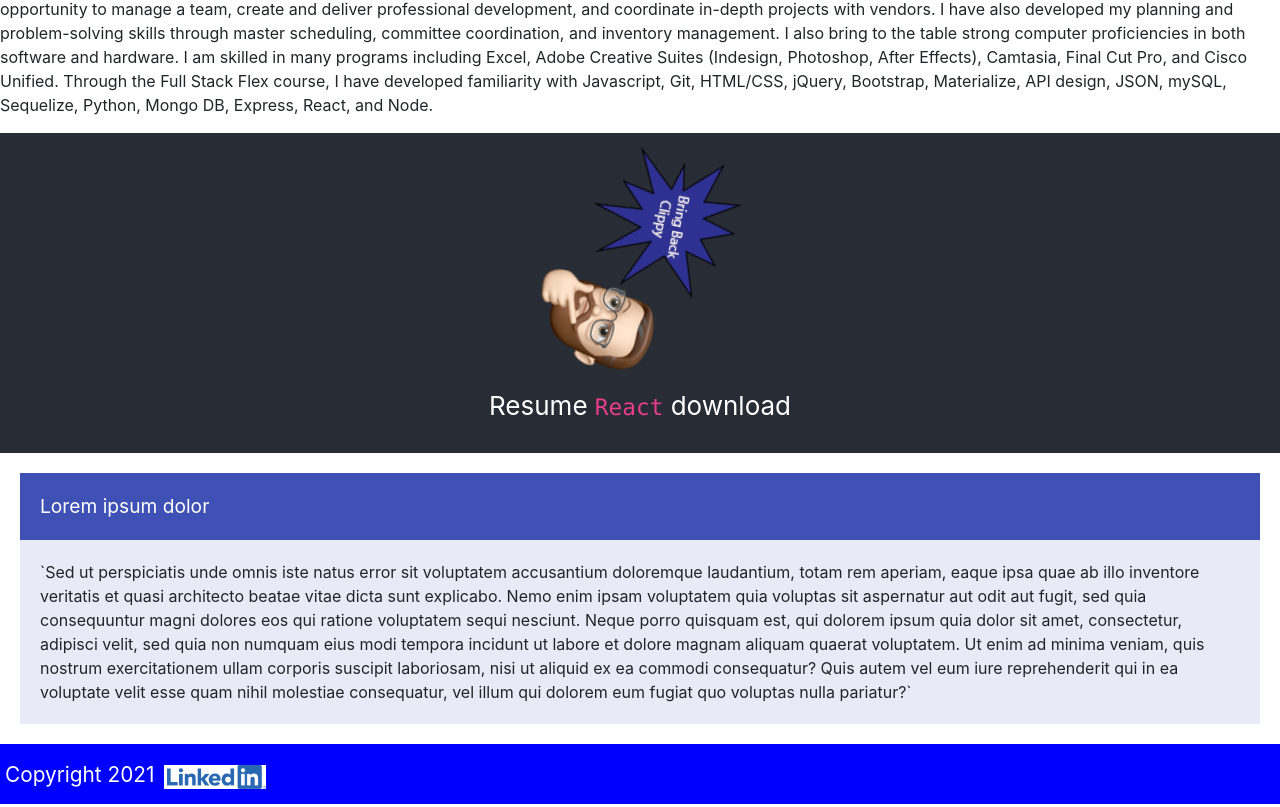
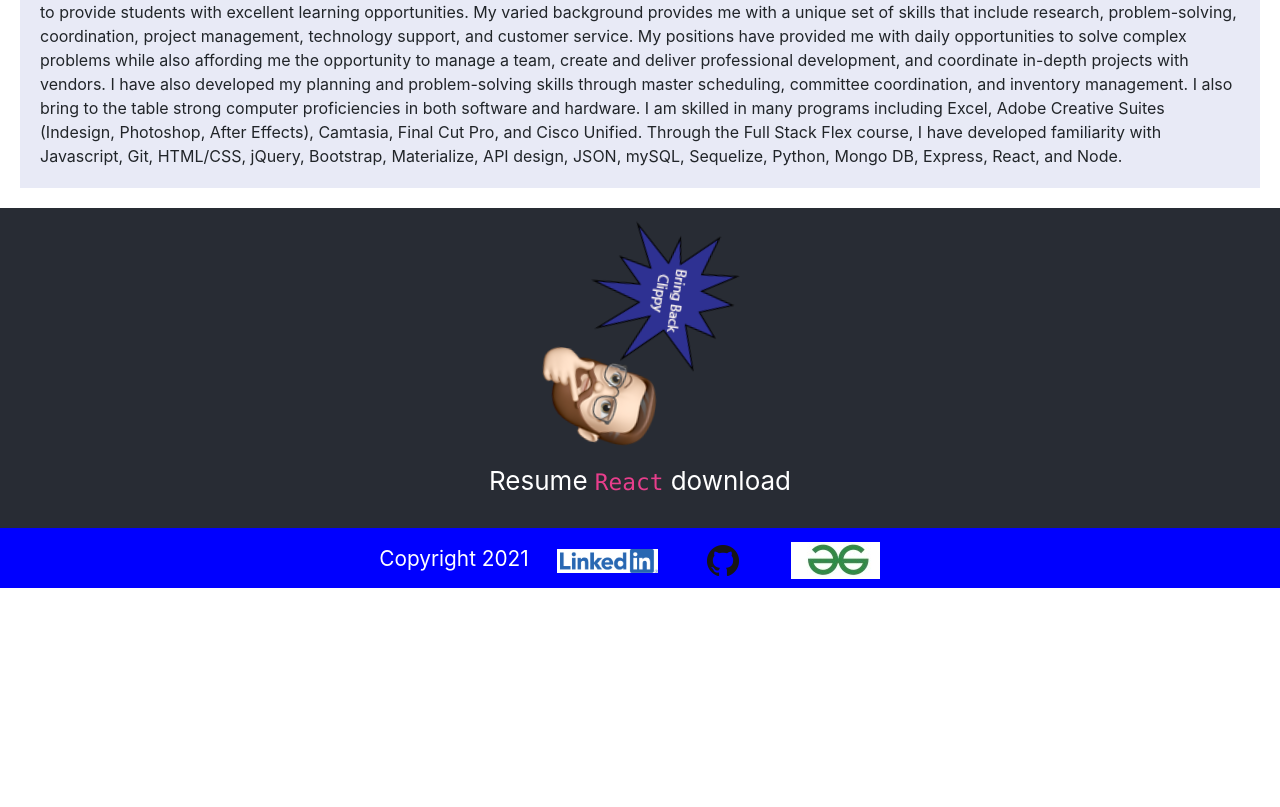
Before and after one commit to DerTodd/React_to_my_portfolio, a React (Create React App) app in the folder react_to_my_portfolio/: page / in a window 1280 px wide. Shown: the part 273-1080 px from the top of the page. After the commit the page ends 864 px from the top, so only its background shows below. Built offline with nearby package versions, Linux system fonts and the light colour scheme.

Commit message:
moving pages around

```diff
--- a/react_to_my_portfolio/package.json
+++ b/react_to_my_portfolio/package.json
@@ -3,10 +3,6 @@
   "version": "0.1.0",
   "private": true,
   "dependencies": {
-    "@fortawesome/fontawesome-svg-core": "^1.2.36",
-    "@fortawesome/free-brands-svg-icons": "^5.15.4",
-    "@fortawesome/free-regular-svg-icons": "^5.15.4",
-    "@fortawesome/free-solid-svg-icons": "^5.15.4",
     "@testing-library/jest-dom": "^5.15.0",
     "@testing-library/react": "^11.2.7",
     "@testing-library/user-event": "^12.8.3",
--- a/react_to_my_portfolio/src/App.js
+++ b/react_to_my_portfolio/src/App.js
@@ -25,7 +25,7 @@ function App() {
 
       </section>
     </div><div>
-        <Card />
+
 
 
 
--- a/react_to_my_portfolio/src/components/Card.js
+++ b/react_to_my_portfolio/src/components/Card.js
@@ -25,21 +25,11 @@ const styles = {
 function Card() {
   return (
     <div style={styles.card}>
-      <div style={styles.heading}>Lorem ipsum dolor</div>
+      <div style={styles.heading}>Todd Taylor</div>
       <div style={styles.content}>
-        `Sed ut perspiciatis unde omnis iste natus error sit voluptatem
-        accusantium doloremque laudantium, totam rem aperiam, eaque ipsa quae ab
-        illo inventore veritatis et quasi architecto beatae vitae dicta sunt
-        explicabo. Nemo enim ipsam voluptatem quia voluptas sit aspernatur aut
-        odit aut fugit, sed quia consequuntur magni dolores eos qui ratione
-        voluptatem sequi nesciunt. Neque porro quisquam est, qui dolorem ipsum
-        quia dolor sit amet, consectetur, adipisci velit, sed quia non numquam
-        eius modi tempora incidunt ut labore et dolore magnam aliquam quaerat
-        voluptatem. Ut enim ad minima veniam, quis nostrum exercitationem ullam
-        corporis suscipit laboriosam, nisi ut aliquid ex ea commodi consequatur?
-        Quis autem vel eum iure reprehenderit qui in ea voluptate velit esse
-        quam nihil molestiae consequatur, vel illum qui dolorem eum fugiat quo
-        voluptas nulla pariatur?`
+        For the past fifteen years, I have been utilizing my technology skills to support teachers and staff in school districts to ensure they have the best opportunities to provide students with excellent learning opportunities.  My varied background provides me with a unique set of skills that include research, problem-solving, coordination, project management, technology support, and customer service.  My positions have provided me with daily opportunities to solve complex problems while also affording me the opportunity to manage a team, create and deliver professional development, and coordinate in-depth projects with vendors.  I have also developed my planning and problem-solving skills through master scheduling, committee coordination, and inventory management.
+
+I also bring to the table strong computer proficiencies in both software and hardware. I am skilled in many programs including Excel, Adobe Creative Suites (Indesign, Photoshop, After Effects), Camtasia, Final Cut Pro, and Cisco Unified. Through the Full Stack Flex course, I have developed familiarity with Javascript, Git, HTML/CSS, jQuery, Bootstrap, Materialize, API design, JSON, mySQL, Sequelize, Python, Mongo DB, Express, React, and Node.
       </div>
     </div>
   );
--- a/react_to_my_portfolio/src/components/Footer.js
+++ b/react_to_my_portfolio/src/components/Footer.js
@@ -1,6 +1,8 @@
 import React from 'react';
 import '../styles/Footer.css';
 import Linkedin from '../images/LI-Logo.png'
+import GitHub from '../images/GitHubMark32px.png'
+import Geeks from '../images/Geeks.jpg'
 
 
 // By importing the Navbar.css file, it is added to the DOM whenever this component loads
@@ -16,20 +18,17 @@ const styles = {
     justifyContent: 'flex-end',
   },
 };
-const small = {
-  footerImages: {
-    maxWidth: 15,
-    maxHeight: 15
-  },
-}
+
 
 // We use JSX curly braces to evaluate the style object on the JSX tag
 
 function Footer() {
   return (
-    <footer style={styles.footerStyle} className="footer">
-      <a href="/">Copyright 2021</a>
-      <a href='https://www.linkedin.com/in/todd-taylor-73a952ba'><img src={Linkedin} className='small'/></a>
+    <footer style={styles.footerStyle} className="footer centered">
+      <a href="/" className='room' >Copyright 2021</a>
+      <a href='https://www.linkedin.com/in/todd-taylor-73a952ba' target="_blank" rel="noopener noreferrer"><img src={Linkedin} className='small room'/></a>
+      <a href="https://github.com/DerTodd" target="_blank" rel="noopener noreferrer"><img src={GitHub} alt='GitHub'className="room"/></a>
+      <a href="https://www.geeksforgeeks.org" target="_blank" rel="noopener noreferrer"><img src={Geeks} alt='Geeks'className="room"/></a>
     </footer>
   );
 }
--- a/react_to_my_portfolio/src/components/Section.js
+++ b/react_to_my_portfolio/src/components/Section.js
@@ -34,13 +34,13 @@ function Section() {
 
         <Container id="samples" style={styles.sectionStyles} className="mb-4 bg-light rounded-3">
 
-                    <a href="https://dertodd.github.io/Project_one_The_Survivors/index.html"><img src={FoodBuzz} className="img-fluid rounded hover-shadow" /></a>
+                    <a href="https://dertodd.github.io/Project_one_The_Survivors/index.html" target="_blank" rel="noopener noreferrer"><img src={FoodBuzz} alt='FoodBuzz page' className="img-fluid rounded hover-shadow" /></a>
                     <div className='mask' style={{
                         backgroundColor: 'rgba(0, 0, 0, 0.6)',
                         padding: '0,0,0,0'
                         }}>
         <div className='d-flex justify-content-center align-items-center h-100'>
-          <p className='text-white mb-0'><a href="https://github.com/DerTodd/Project_one_The_Survivors"><img src={GitHub} /></a></p>
+          <p className='text-white mb-0'><a href="https://github.com/DerTodd/Project_one_The_Survivors" target="_blank" rel="noopener noreferrer"><img src={GitHub} alt='GitHub'/></a></p>
         </div>
       </div>
 
@@ -53,13 +53,13 @@ function Section() {
                 <figure className="col">
                     <div>
 
-                        <a href="https://dertodd.github.io/whether_weather_TT/"><img src={Weather} alt="Weather App" className="img-fluid rounded hover-shadow" /></a>
+                        <a href="https://dertodd.github.io/whether_weather_TT/" target="_blank" rel="noopener noreferrer"><img src={Weather} alt="Weather App" className="img-fluid rounded hover-shadow" /></a>
                         <div className='mask' style={{
                         backgroundColor: 'rgba(0, 0, 0, 0.6)',
 
                         }}>
                             <div className='d-flex justify-content-center align-items-center h-100'>
-                            <p className='text-white mb-0'><a href="https://github.com/DerTodd/whether_weather_TT"><img src={GitHub} /></a></p>
+                            <p className='text-white mb-0'><a href="https://github.com/DerTodd/whether_weather_TT" target="_blank" rel="noopener noreferrer"><img src={GitHub} alt='GitHub'/></a></p>
                             </div>
                         </div>
                     </div>
@@ -68,13 +68,13 @@ function Section() {
                 <Col lg={true} style={{borderWidth: 8, borderBlockColor: '#BF5700', borderBlockStyle: 'solid'}}>
                 <figure className="col">
                     <div>
-                        <a href="https://dertodd.github.io/Daily_Planner_TT/"><img className="img-fluid rounded hover-shadow" src={Planner} alt="Day Planner" /></a>
+                        <a href="https://dertodd.github.io/Daily_Planner_TT/" target="_blank" rel="noopener noreferrer"><img className="img-fluid rounded hover-shadow" src={Planner} alt="Day Planner" /></a>
                         <div className='mask' style={{
                         backgroundColor: 'rgba(0, 0, 0, 0.6)',
                         padding: '0,0,0,0'
                         }}>
                             <div className='d-flex justify-content-center align-items-center h-100'>
-                            <p className='text-white mb-0'><a href="https://github.com/DerTodd/Daily_Planner_TT"><img src={GitHub} /></a></p>
+                            <p className='text-white mb-0'><a href="https://github.com/DerTodd/Daily_Planner_TT" target="_blank" rel="noopener noreferrer"><img src={GitHub} alt='GitHub'/></a></p>
                             </div>
                         </div>
                     </div>
@@ -85,13 +85,13 @@ function Section() {
                 <Col lg={true} style={{borderWidth: 8, borderBlockColor: '#BF5700', borderBlockStyle: 'solid'}}>
                 <figure className="col">
                     <div>
-                    <a href="https://sweeper-chore-chart.herokuapp.com/"><img className="img-fluid rounded hover-shadow" src={Sweeper} alt="Sweepers Site" /></a>
+                    <a href="https://sweeper-chore-chart.herokuapp.com/" target="_blank" rel="noopener noreferrer"><img className="img-fluid rounded hover-shadow" src={Sweeper} alt="Sweepers Site" /></a>
                         <div className='mask' style={{
                         backgroundColor: 'rgba(0, 0, 0, 0.6)',
                         padding: '0,0,0,0'
                         }}>
                             <div className='d-flex justify-content-center align-items-center h-100'>
-                            <p className='text-white mb-0'><a href="https://github.com/DerTodd/Sweepers_Project_Two"><img src={GitHub} /></a></p>
+                            <p className='text-white mb-0'><a href="https://github.com/DerTodd/Sweepers_Project_Two" target="_blank" rel="noopener noreferrer"><img src={GitHub} alt='GitHub'/></a></p>
                             </div>
                         </div>
                     </div>
@@ -100,13 +100,13 @@ function Section() {
                 <Col lg={true} style={{borderWidth: 8, borderBlockColor: '#BF5700', borderBlockStyle: 'solid'}}>
                 <figure className="col">
                     <div>
-                    <a href="https://bottleduptt.herokuapp.com/"><img className="img-fluid rounded hover-shadow" src={Bottled} alt="bottled up site" /></a>
+                    <a href="https://bottleduptt.herokuapp.com/" target="_blank" rel="noopener noreferrer"><img className="img-fluid rounded hover-shadow" src={Bottled} alt="bottled up site" /></a>
                         <div className='mask' style={{
                         backgroundColor: 'rgba(0, 0, 0, 0.6)',
                         padding: '0,0,0,0'
                         }}>
                             <div className='d-flex justify-content-center align-items-center h-100'>
-                            <p className='text-white mb-0'><a href="https://github.com/DerTodd/Bottled_Up_TT"><img src={GitHub} /></a></p>
+                            <p className='text-white mb-0'><a href="https://github.com/DerTodd/Bottled_Up_TT" target="_blank" rel="noopener noreferrer"><img src={GitHub} alt='GitHub'/></a></p>
                             </div>
                         </div>
 
@@ -118,13 +118,13 @@ function Section() {
                 <Col lg={true} style={{borderWidth: 8, borderBlockColor: '#BF5700', borderBlockStyle: 'solid'}}>
                 <figure className="col">
                     <div>
-                    <a href="https://dertodd.github.io/Quiz_Time_TT/"><img className="img-fluid rounded hover-shadow" src={Bottled} alt="bottled up site" /></a>
+                    <a href="https://dertodd.github.io/Quiz_Time_TT/" target="_blank" rel="noopener noreferrer"><img className="img-fluid rounded hover-shadow" src={Bottled} alt="bottled up site" /></a>
                         <div className='mask' style={{
                         backgroundColor: 'rgba(0, 0, 0, 0.6)',
                         padding: '0,0,0,0'
                         }}>
                             <div className='d-flex justify-content-center align-items-center h-100'>
-                            <p className='text-white mb-0'><a href="https://github.com/DerTodd/Quiz_Time_TT"><img src={GitHub} /></a></p>
+                            <p className='text-white mb-0'><a href="https://github.com/DerTodd/Quiz_Time_TT" target="_blank" rel="noopener noreferrer"><img src={GitHub} alt='GitHub'/></a></p>
                             </div>
                         </div>
 
--- a/react_to_my_portfolio/src/components/pages/AboutMe.js
+++ b/react_to_my_portfolio/src/components/pages/AboutMe.js
@@ -1,15 +1,10 @@
 import React from 'react';
+import '../../styles/AboutMe.css'
+import Card from '../Card';
 
 export default function AboutMe() {
   return (
-    <div>
-      <h1>About Me</h1>
-      <p>
-      For the past fifteen years, I have been utilizing my technology skills to support teachers and staff in school districts to ensure they have the best opportunities to provide students with excellent learning opportunities.  My varied background provides me with a unique set of skills that include research, problem-solving, coordination, project management, technology support, and customer service.  My positions have provided me with daily opportunities to solve complex problems while also affording me the opportunity to manage a team, create and deliver professional development, and coordinate in-depth projects with vendors.  I have also developed my planning and problem-solving skills through master scheduling, committee coordination, and inventory management.
+    <div><Card /></div>
 
-I also bring to the table strong computer proficiencies in both software and hardware. I am skilled in many programs including Excel, Adobe Creative Suites (Indesign, Photoshop, After Effects), Camtasia, Final Cut Pro, and Cisco Unified. Through the Full Stack Flex course, I have developed familiarity with Javascript, Git, HTML/CSS, jQuery, Bootstrap, Materialize, API design, JSON, mySQL, Sequelize, Python, Mongo DB, Express, React, and Node.
-
-      </p>
-    </div>
   );
 }
--- /dev/null
+++ b/react_to_my_portfolio/src/styles/AboutMe.css
@@ -0,0 +1,17 @@
+.amcard {
+    margin: 20;
+    background: '#e8eaf6'
+  }
+
+.amheading {
+    background: '#3f51b5';
+    min-height: '50px';
+    line-height: '3.5px';
+    font-size: '1.2rem';
+    color: 'white';
+    padding: '0 20px';
+  }
+
+.amcontent {
+    padding: 20;
+  }
--- a/react_to_my_portfolio/src/styles/Footer.css
+++ b/react_to_my_portfolio/src/styles/Footer.css
@@ -16,3 +16,10 @@
     background-color: white;
     padding-left: 3px;
   }
+  .centered {
+    text-align: center;
+  }
+  .room {
+    margin-left: 1em;
+    margin-right: 1em;
+  }
```
Also changed, not shown: react_to_my_portfolio/src/components/SkillsCard.js (added, +36 -0 lines), react_to_my_portfolio/src/images/Geeks.jpg (added).
